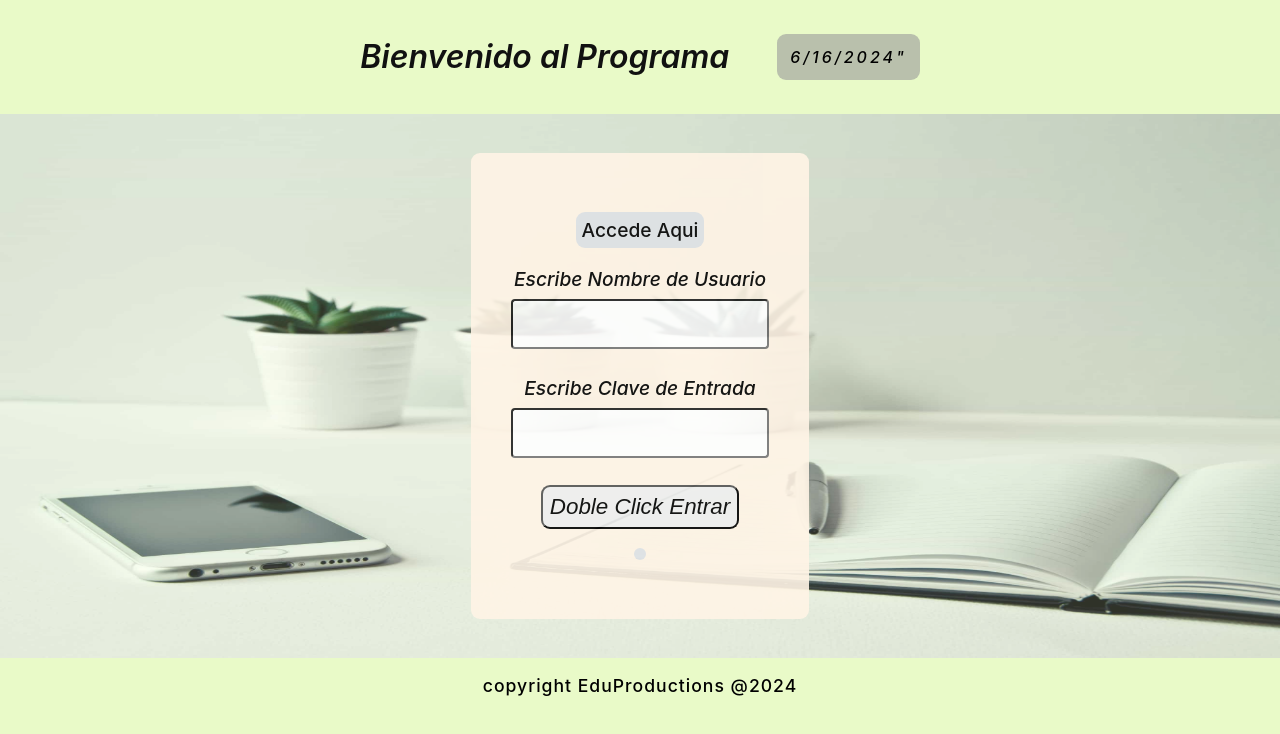
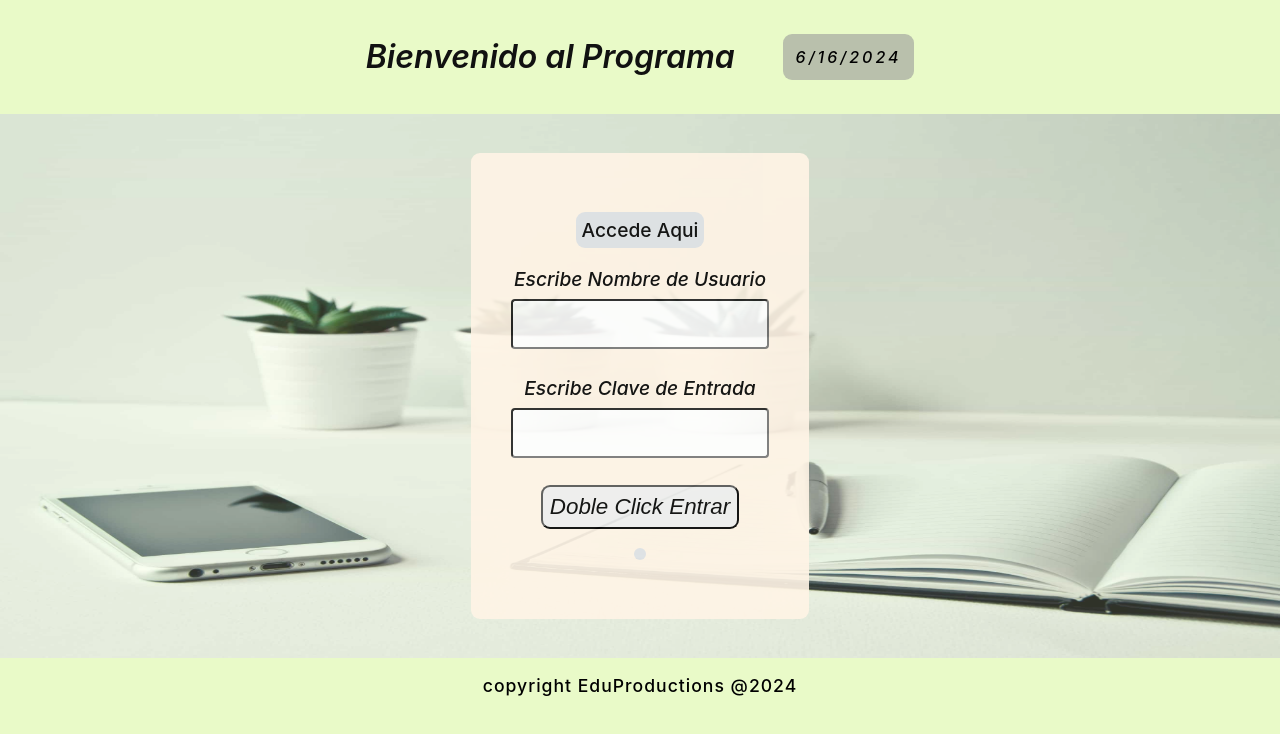
Before and after one commit to eddlvy/Account-MERN-frontend, a React (Create React App) app: page / in a window 1280 px wide. Shown: the top 734 px of the page. Built offline with nearby package versions, Linux system fonts and the light colour scheme; no server answers.

Commit message:
date fix

```diff
--- a/src/pages/welcome.js
+++ b/src/pages/welcome.js
@@ -38,7 +38,7 @@ function WelcomePage() {
     <div className="main-container">
       <div className="header">
         <h1 className="main-title">Bienvenido al Programa</h1>
-        <p className="date">{JSON.stringify(date.toLocaleDateString()).replace('"', '')}</p>
+        <p className="date">{JSON.stringify(date.toLocaleDateString()).slice(1, 10)}</p>
       </div>
       <div className="container-actions">
         <img className="img" src={img} alt="calculator" />
```
